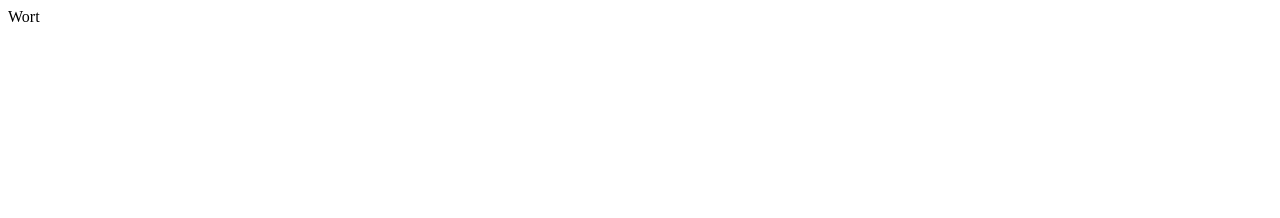
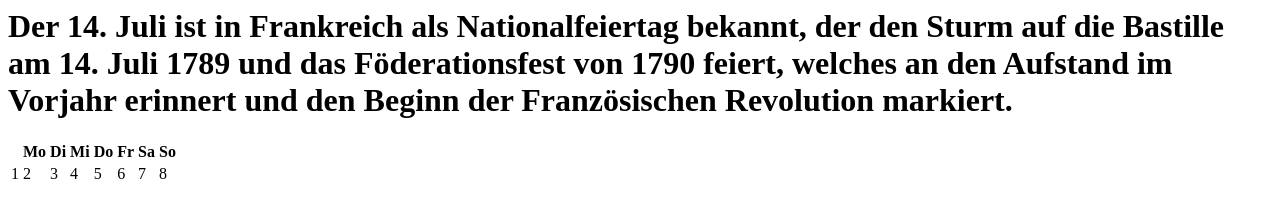
Before and after one commit to arina-cdemy/html_kalender2, a plain HTML site: page index.html in a window 1280 px wide. Drawn offline with Linux system fonts and the light colour scheme.

Commit message:
Made some changes

```diff
--- a/index.html
+++ b/index.html
@@ -1 +1,30 @@
-Wort
+<html>
+ <head>
+    <title>Kalenderblatt vom 14.07.2024</title>
+    </head>
+    <body>
+  <h1>Der 14. Juli ist in Frankreich als Nationalfeiertag bekannt, der den Sturm auf die Bastille am 14. Juli 1789 und das Föderationsfest von 1790 feiert, welches an den Aufstand im Vorjahr erinnert und den Beginn der Französischen Revolution markiert. </h1>
+  <table>
+    <tr>
+        <th></th>
+        <th>Mo</th>
+        <th>Di</th>
+        <th>Mi</th>
+        <th>Do</th>
+        <th>Fr</th>
+        <th>Sa</th>
+        <th>So</th>
+    </tr>
+    <tr>
+        <td>1</td>
+        <td>2</td>
+        <td>3</td>
+        <td>4</td>
+        <td>5</td>
+        <td>6</td>
+        <td>7</td>
+        <td>8</td>
+    </tr>
+  </table>
+ </body>
+</html>
```
